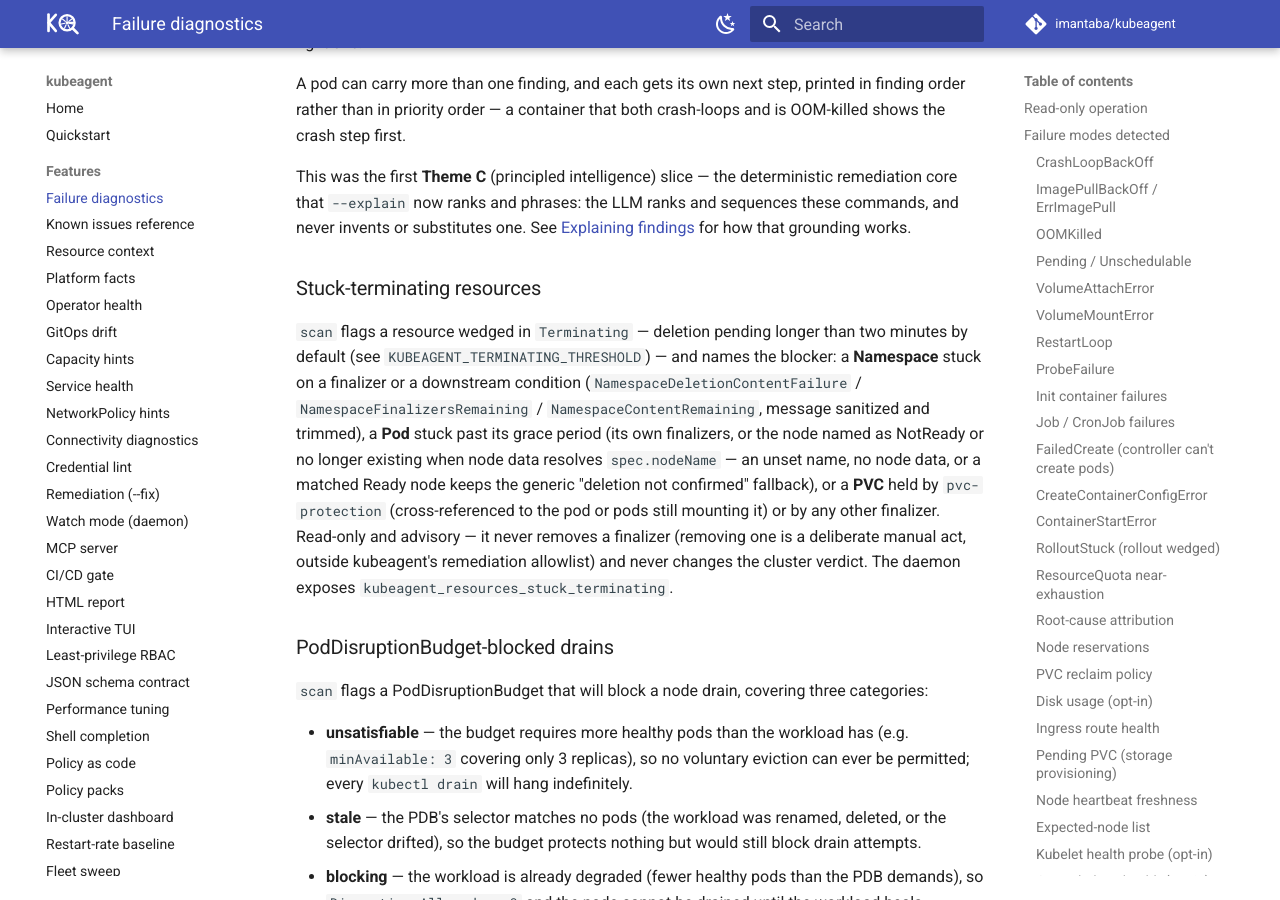
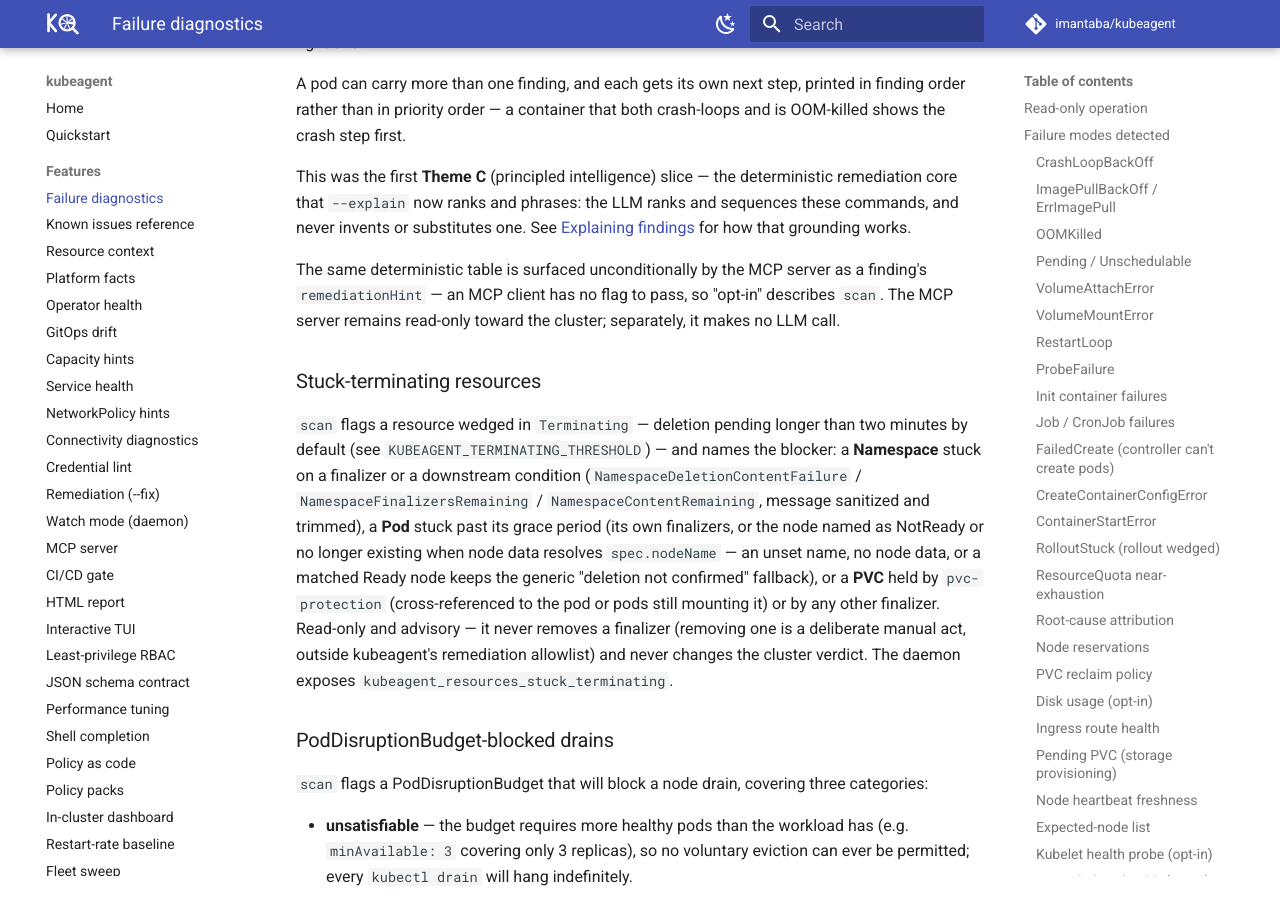
Before and after one commit to imantaba/kubeagent, an MkDocs documentation site: the page built from website/docs/features/diagnostics.md, in a window 1280 px wide and 900 px high, scrolled down 16272 px. Built offline with MkDocs 1.6.1 and Material for MkDocs 9.7.7, drawn with Linux system fonts in a browser that asks for light colours; comment, search, counter and statistics services are not loaded.

Commit message:
docs(diagnostics,plugin): name the MCP server's unconditional remediationHint (R118)
The Next-step suggestions section is headed "opt-in" and describes a
flag on scan, but internal/mcp/view.go's fromDiagnose sets
RemediationHint unconditionally on every critical pod finding - there
is no flag on that path, because kubeagent mcp has no --suggest and
rejects it. Neither surface's doc mentioned the other, so "opt-in"
read as a property of the suggestion table itself rather than of scan
specifically.

Add one sentence to diagnostics.md's Next-step suggestions section
naming the MCP server's unconditional remediationHint, and a matching
edit to the shipped skill that reads it
(skills/reading-kubeagent-findings/SKILL.md), naming remediationHint as
the same deterministic, reviewed next step scan --suggest prints.

Two things the new text keeps apart on purpose: internal/mcp importing
internal/remediation is not a wall violation - the barred packages are
internal/remediate (the --fix writer) and internal/explain (the model
path), and internal/remediation is a pure suggestion table with no
client, no context, no call. And a remediationHint is not an --explain
output - it is deterministic and pre-reviewed, which is the whole
reason it can be trusted in a context a model reads.

No MCP tool result byte moves, no field is added or removed. Gated by
plugin_manifest_test.go and internal/cli/plugin_flags_test.go, which
fail the build if the shipped skill text drifts from the flags and
tool names kubeagent registers - both green after this edit.

Signed-off-by: imantaba <itn.taba@gmail.com>

```diff
--- a/website/docs/features/diagnostics.md
+++ b/website/docs/features/diagnostics.md
@@ -761,6 +761,11 @@ deterministic remediation core that `--explain` now ranks and phrases: the LLM
 ranks and sequences these commands, and never invents or substitutes one. See
 [Explaining findings](#explaining-findings-opt-in) for how that grounding works.
 
+The same deterministic table is surfaced unconditionally by the MCP server as a
+finding's `remediationHint` — an MCP client has no flag to pass, so "opt-in"
+describes `scan`. The MCP server remains read-only toward the cluster;
+separately, it makes no LLM call.
+
 ### Stuck-terminating resources
 
 `scan` flags a resource wedged in `Terminating` — deletion pending longer than
```
Also changed, not shown: skills/reading-kubeagent-findings/SKILL.md (+3 -2 lines).
